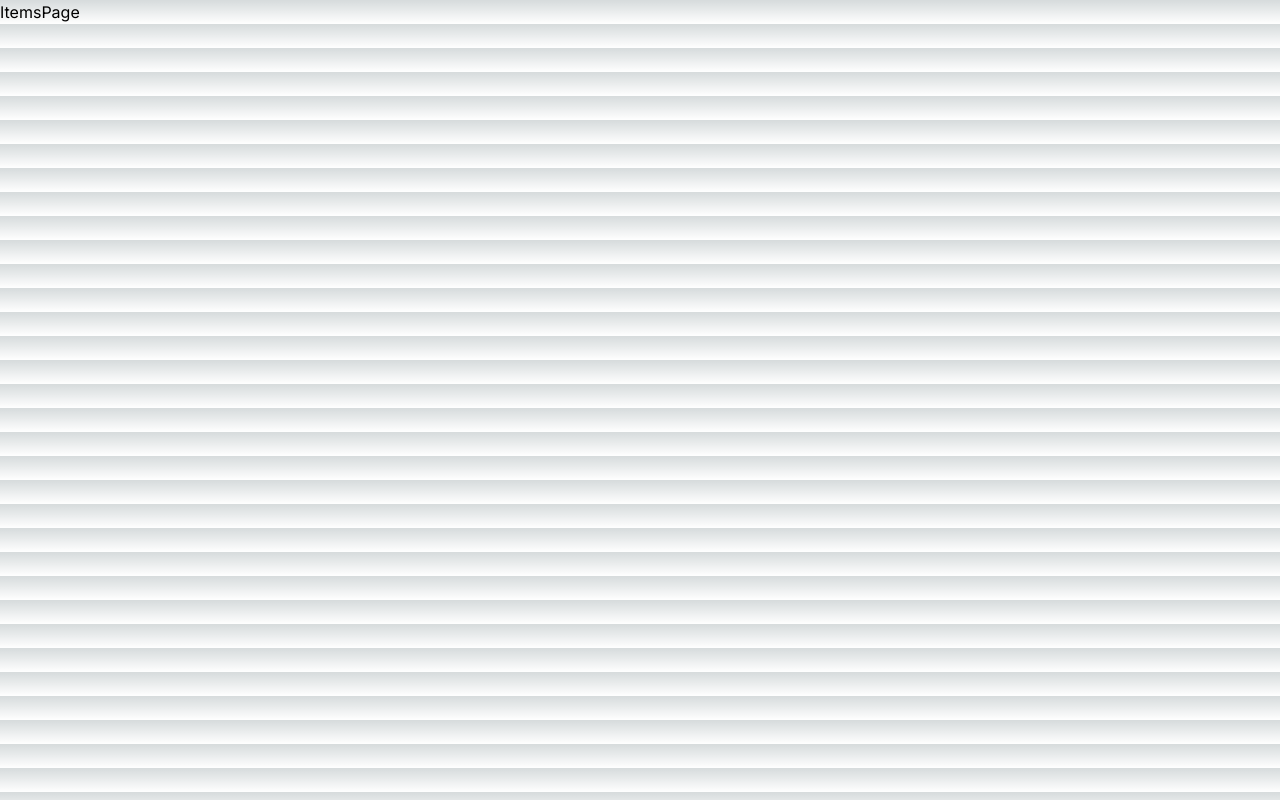
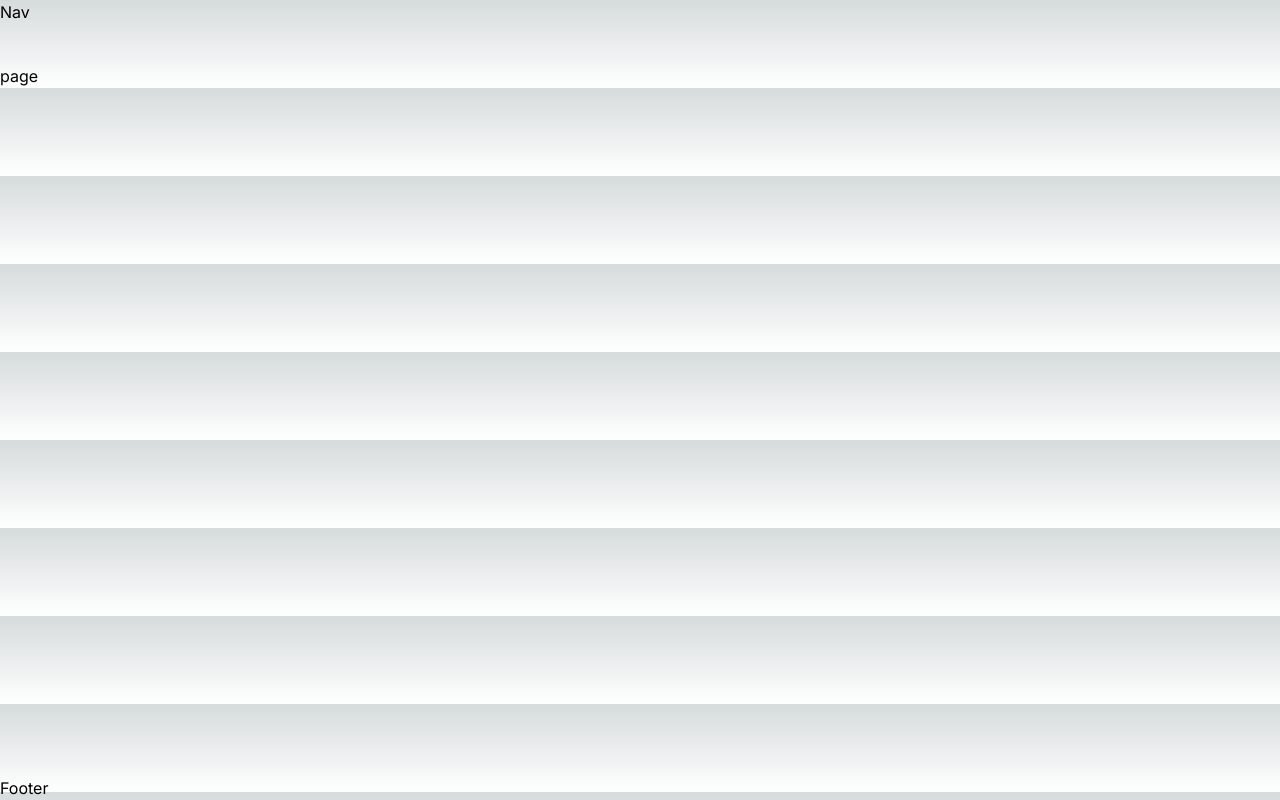
Before and after one commit to SeryahWilliam/avalon, a Next.js app: page /items in a window 1280 px wide. Built offline with nearby package versions, Linux system fonts and the light colour scheme.

Commit message:
positioned nav bar and footer

```diff
--- /dev/null
+++ b/src/app/components/Footer.jsx
@@ -0,0 +1,7 @@
+import React from "react";
+
+function Footer() {
+  return <div className="fixed bottom-0">Footer</div>;
+}
+
+export default Footer;
--- a/src/app/components/Nav.jsx
+++ b/src/app/components/Nav.jsx
@@ -1,9 +1,7 @@
-import React from 'react'
+import React from "react";
 
 function Nav() {
-  return (
-    <div>Nav</div>
-  )
+  return <div className="fixed top-0 h-24 mb-10">Nav</div>;
 }
 
-export default Nav
+export default Nav;
--- a/src/app/items/page.jsx
+++ b/src/app/items/page.jsx
@@ -1,7 +1,7 @@
 import React from "react";
 
-function ItemsPage() {
-  return <div>ItemsPage</div>;
+function page() {
+  return <div>page</div>;
 }
 
-export default ItemsPage;
+export default page;
--- a/src/app/layout.js
+++ b/src/app/layout.js
@@ -1,5 +1,7 @@
 import { Inter } from "next/font/google";
 import "./globals.css";
+import Nav from "./components/Nav";
+import Footer from "./components/Footer";
 
 const inter = Inter({ subsets: ["latin"] });
 
@@ -11,7 +13,11 @@ export const metadata = {
 export default function RootLayout({ children }) {
   return (
     <html lang="en">
-      <body className={inter.className}>{children}</body>
+      <body className={`${inter.className} pt-16`}>
+        <Nav />
+        {children}
+        <Footer />
+      </body>
     </html>
   );
 }
```
